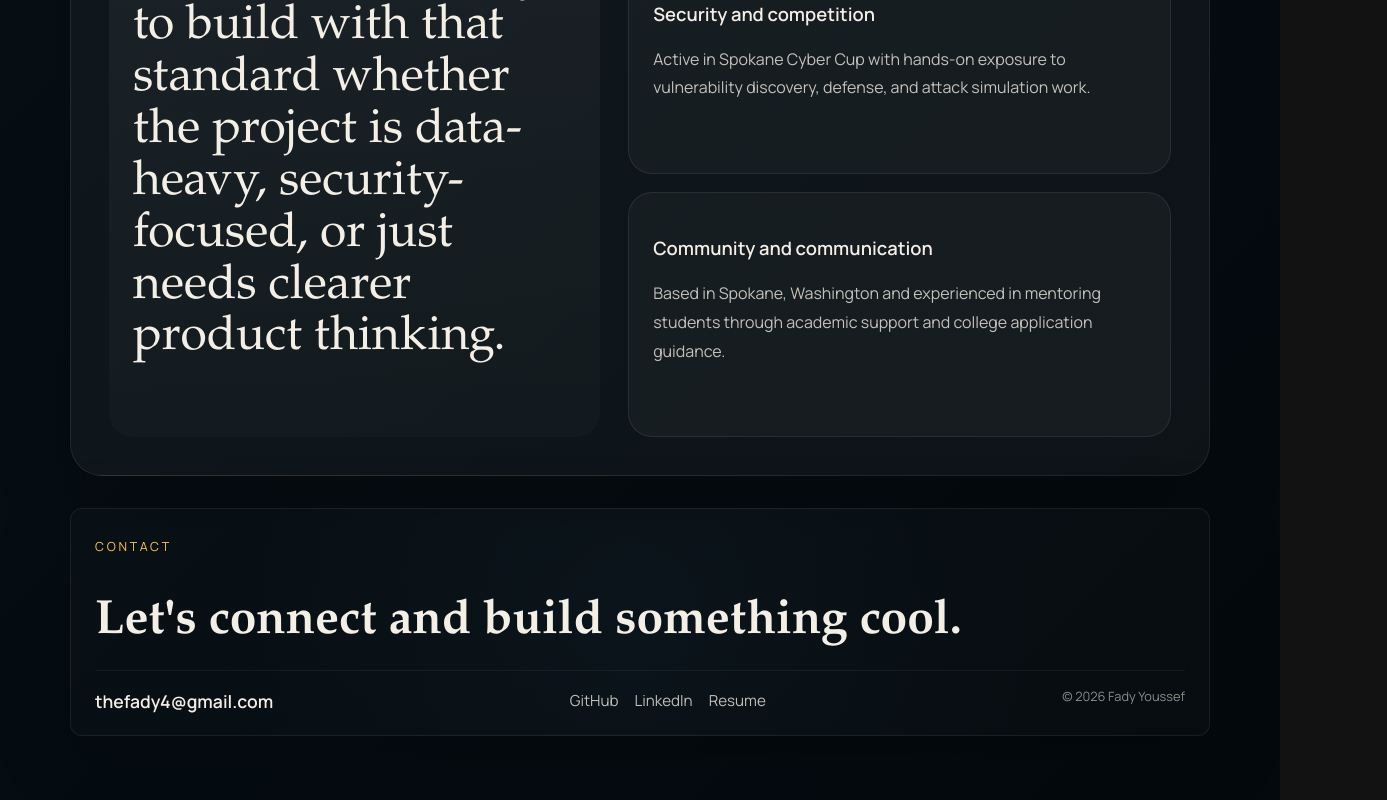
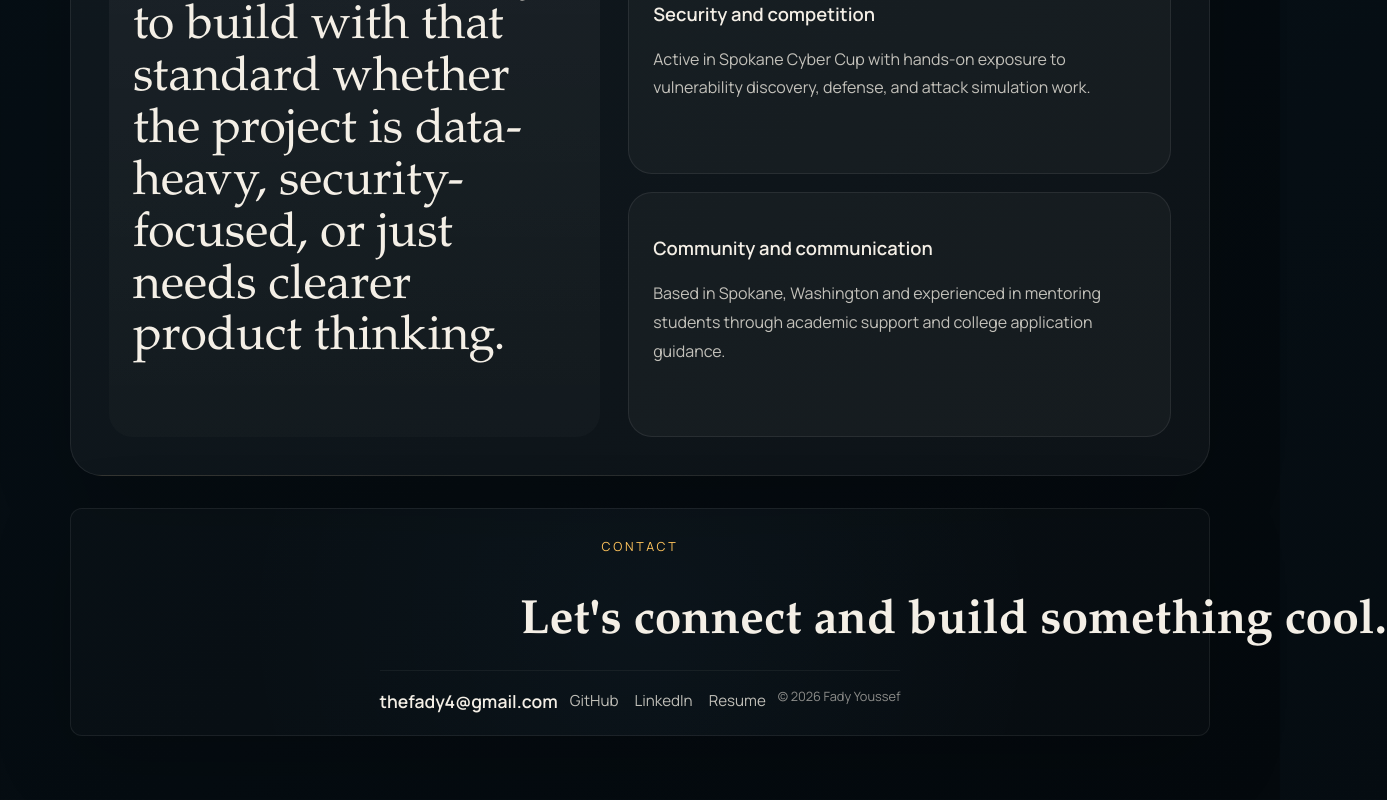
Before and after one commit to JustFady/FY-Portfolio, a React (Vite) app: page / in a window 1280 px wide. Shown: the part 5035-5835 px from the top of the page, 1387 px wide, since content can reach past the window. Built offline with nearby package versions, Linux system fonts and the light colour scheme.

Commit message:
centered the footer content for a more balanced layout.

```diff
--- a/src/App.css
+++ b/src/App.css
@@ -350,6 +350,8 @@
     rgba(255, 255, 255, 0.015);
   display: flex;
   flex-direction: column;
+  align-items: center;
+  text-align: center;
   gap: 12px;
 }
 
--- a/src/App.jsx
+++ b/src/App.jsx
@@ -228,9 +228,9 @@ function App() {
         </section>
       </main>
 
-      <footer id="contact" className="footer" data-reveal>
+      <footer id="contact" className="footer" data-reveal style={{ alignItems: 'center', textAlign: 'center' }}>
         <p className="eyebrow">Contact</p>
-        <h2 className="footer-headline" style={{ whiteSpace: 'nowrap', fontSize: 'clamp(1.4rem, 4vw, 3rem)', margin: '12px 0' }}>
+        <h2 className="footer-headline" style={{ whiteSpace: 'nowrap', fontSize: 'clamp(1.4rem, 4vw, 3rem)', margin: '12px 0', width: '100%' }}>
           Let&apos;s connect and build something cool.
         </h2>
 
```
